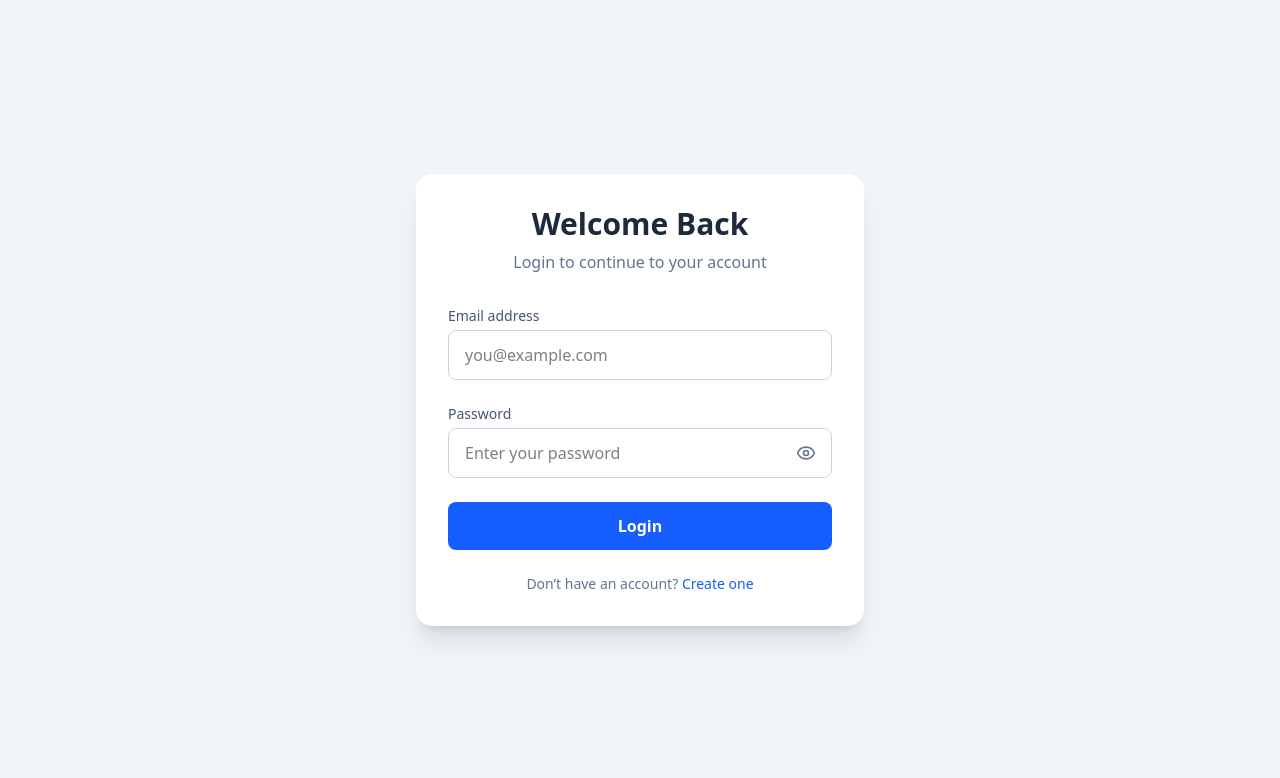
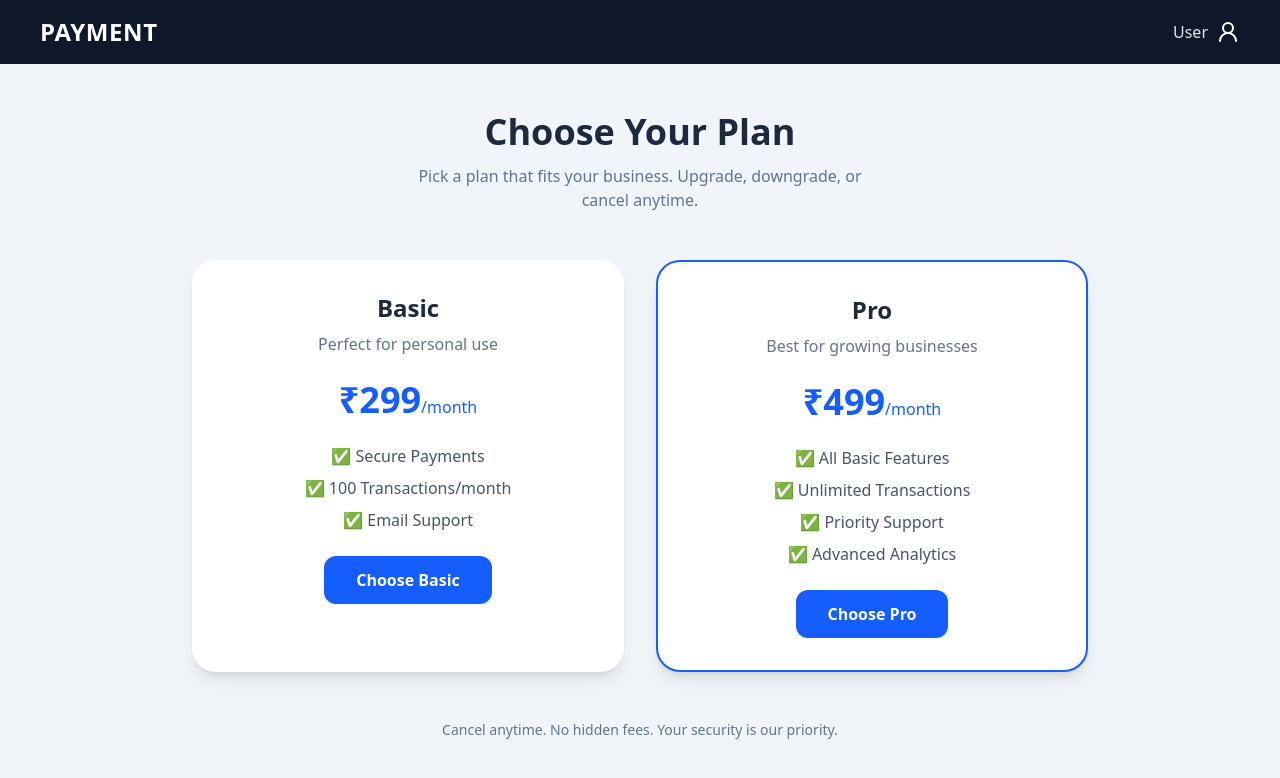
Before and after one commit to sanjayrana2005/payment-gatwey, a React (Vite) app in the folder Frontend/: page /subscription in a window 1280 px wide. Before the commit this address led to /login. Shown: the top 778 px of the page. Built offline with nearby package versions, Linux system fonts and the light colour scheme; no server answers.

Commit message:
context api

```diff
--- a/Frontend/src/App.jsx
+++ b/Frontend/src/App.jsx
@@ -1,4 +1,4 @@
-import React from 'react'
+import React, { useContext } from 'react'
 import { Route, Routes } from 'react-router-dom'
 import Home from './Pages/Home'
 import Login from './Components/Login'
@@ -8,47 +8,32 @@ import { Navigate } from "react-router-dom";
 import { useEffect, useState } from "react";
 import axios from "axios";
 import { ToastContainer } from 'react-toastify';
+import { userContext } from './Context/UserContext'
 
 const App = () => {
-  const [loading, setLoading] = useState(true);
-  const [auth, setAuth] = useState(false);
 
-  const [user, setUser] = useState(
-    JSON.parse(localStorage.getItem("user"))
-  );
+  const { auth, loading, user, setUser } = useContext(userContext)
 
   const ProtectedRoute = ({ children }) => {
     if (loading) return <p>Loading...</p>;
     return auth ? children : <Navigate to="/login" replace />;
   };
 
-  useEffect(() => {
-    axios.get(`${import.meta.env.VITE_BACKEND_URL}/api/user/check`, {
-      withCredentials: true
-    })
-      .then(() => {
-        setAuth(true);
-        setLoading(false);
-      })
-      .catch(() => {
-        setAuth(false);
-        setLoading(false);
-      });
-  }, []);
+
 
   return (
     <>
       <Routes>
-      <Route path='/' element={<Home isAuth={auth} user={user} setUser={setUser} />} />
-      <Route path='/login' element={<Login setUser={setUser} />} />
+        <Route path='/' element={<Home />} />
+        <Route path='/login' element={<Login />} />
         <Route path='/signup' element={<Signup />} />
         <Route path='/subscription' element={
           <ProtectedRoute>
-          <Subscription user={user} />
+            <Subscription />
           </ProtectedRoute>
         } />
       </Routes>
-      <ToastContainer/>
+      <ToastContainer />
     </>
   )
 }
--- a/Frontend/src/Components/Login.jsx
+++ b/Frontend/src/Components/Login.jsx
@@ -25,7 +25,6 @@ const Login = ({ setUser }) => {
       if(data){
         setLoading(false)
       }
-      setUser(data.safeUser);
       localStorage.setItem("user", JSON.stringify(data.safeUser));
       toast.success(data?.message);
 
--- a/Frontend/src/Components/Subscription.jsx
+++ b/Frontend/src/Components/Subscription.jsx
@@ -1,47 +1,51 @@
 import { Save, UserRound } from "lucide-react";
-import { Link, useNavigate } from "react-router-dom";
+import { data, Link, useNavigate } from "react-router-dom";
 import axios from "axios";
-import { useState } from "react";
+import { useContext, useState } from "react";
 import { toast } from "react-toastify";
+import { useEffect } from "react";
+import { userContext } from "../Context/UserContext";
 
-const Subscription = ({ user }) => {
+const Subscription = () => {
   const [open, setOpen] = useState(false);
   const navigate = useNavigate();
+  const { user, setUser } = useContext(userContext)
+  console.log(user?.isPremium)
 
   // LOGOUT HANDLER (Works on mobile + desktop)
   const logoutHandle = async () => {
     try {
-     const {data}= await axios.post(
+      const { data } = await axios.post(
         `${import.meta.env.VITE_BACKEND_URL}/api/user/logout`,
         {},
         { withCredentials: true }
       );
       // Redirect to login
       navigate("/");
-      console.log(data)
+      setUser(null)
       toast.success(data.message);
     } catch (error) {
       console.error("Logout failed:", error);
     }
   };
 
-  const handleSubscription = async (planType) =>{
+  const handleSubscription = async (planType) => {
     try {
-      const {data}=await axios.post(`${import.meta.env.VITE_BACKEND_URL}/api/payment/order`,
+      const { data } = await axios.post(`${import.meta.env.VITE_BACKEND_URL}/api/payment/order`,
         {
           planType
-        },{
-          withCredentials:true
+        }, {
+        withCredentials: true
       }
       )
-      const {amount,currency,orderId,notes} = data.saveOrder;
+      const { amount, currency, orderId, notes } = data.saveOrder;
       const options = {
-        key:  data.key_id, // Replace with your Razorpay key_id
+        key: data.key_id, // Replace with your Razorpay key_id
         amount, // Amount is in currency subunits.
         currency,
         name: "Payment",
         description: 'Pay to get subscription',
-        order_id:orderId , // This is the order_id created in the backend
+        order_id: orderId, // This is the order_id created in the backend
         prefill: {
           name: notes.name,
         },
@@ -51,14 +55,16 @@ const Subscription = ({ user }) => {
       };
 
       const rzp = new window.Razorpay(options);
+
       rzp.open();
     } catch (error) {
       toast.error(error?.response?.data?.message)
     }
   }
 
+
   return (
-    <div className="min-h-screen bg-slate-100 flex flex-col">
+    user?.isPremium ? (<>
       <nav className="bg-slate-900 text-white px-6 md:px-10 py-4 flex justify-between items-center">
         <Link to="/" className="text-2xl font-bold tracking-wide">
           PAYMENT
@@ -72,7 +78,53 @@ const Subscription = ({ user }) => {
             <span className="hidden md:block text-slate-200">
               {user?.name || "User"}
             </span>
-            <UserRound className="cursor-pointer"/>
+            <UserRound className="cursor-pointer" />
+          </button>
+
+          {open && (
+            <div className="absolute right-0 mt-2 bg-white text-slate-800 rounded-lg shadow-lg w-36 z-50">
+              <button
+                onClick={logoutHandle}
+                className="w-full text-left px-4 py-2 hover:bg-gray-100 rounded-lg"
+              >
+                Logout
+              </button>
+            </div>
+          )}
+        </div>
+      </nav>
+      <div className="min-h-screen flex flex-col justify-center items-center bg-slate-100 px-4">
+        <div className="bg-white shadow-lg rounded-2xl p-8 text-center max-w-md">
+          <h1 className="text-3xl font-bold text-red-600 mb-4">Subscription Active</h1>
+          <p className="text-slate-700 mb-6">
+            You already have the <span className="font-semibold">{user?.planType == "basic" ? "Basic" : "Pro"}</span> subscription.
+          </p>
+          <p className="text-slate-500 mb-6">
+            No need to pay again. You can enjoy all the features of your current plan.
+          </p>
+          <Link
+            to="/"
+            className="bg-blue-600 hover:bg-blue-700 text-white px-6 py-3 rounded-xl font-semibold transition"
+          >
+            Go to Dashboard
+          </Link>
+        </div>
+      </div></>) :
+      (<div className="min-h-screen bg-slate-100 flex flex-col">
+        <nav className="bg-slate-900 text-white px-6 md:px-10 py-4 flex justify-between items-center">
+          <Link to="/" className="text-2xl font-bold tracking-wide">
+            PAYMENT
+          </Link>
+
+          <div className="relative">
+            <button
+              onClick={() => setOpen(!open)}
+              className="flex items-center gap-2 focus:outline-none "
+            >
+              <span className="hidden md:block text-slate-200">
+                {user?.name || "User"}
+              </span>
+              <UserRound className="cursor-pointer" />
             </button>
 
             {open && (
@@ -115,7 +167,7 @@ const Subscription = ({ user }) => {
                 <li>✅ Email Support</li>
               </ul>
 
-            <button onClick={()=>handleSubscription("basic")}
+              <button onClick={() => handleSubscription("basic")}
                 className="bg-blue-600 hover:bg-blue-700 cursor-pointer text-white py-3 px-8 rounded-xl font-semibold transition transform hover:scale-105"
               >
                 Choose Basic
@@ -137,7 +189,7 @@ const Subscription = ({ user }) => {
                 <li>✅ Advanced Analytics</li>
               </ul>
 
-            <button onClick={()=>handleSubscription("pro")}
+              <button onClick={() => handleSubscription("pro")}
                 className="bg-blue-600 hover:bg-blue-700 cursor-pointer text-white py-3 px-8 rounded-xl font-semibold transition transform hover:scale-105"
               >
                 Choose Pro
@@ -150,7 +202,7 @@ const Subscription = ({ user }) => {
             Cancel anytime. No hidden fees. Your security is our priority.
           </p>
         </div>
-    </div>
+      </div>)
   );
 };
 
--- /dev/null
+++ b/Frontend/src/Context/UserContext.jsx
@@ -0,0 +1,37 @@
+import axios from 'axios';
+import React, { createContext, useEffect, useState } from 'react'
+
+export const userContext = createContext()
+
+const UserContext = ({ children }) => {
+    const [loading, setLoading] = useState(true);
+    const [auth, setAuth] = useState(false);
+
+    const [user, setUser] = useState(
+        JSON.parse(localStorage.getItem("user"))
+    );
+
+    useEffect(() => {
+        const fetchData = async () => {
+            try {
+                const { data } = await axios.get(`${import.meta.env.VITE_BACKEND_URL}/api/user/check`, {
+                    withCredentials: true
+                });
+                setAuth(true);
+                setLoading(false)
+            } catch (error) {
+                setAuth(true);
+            } finally {
+                setLoading(false)
+            }
+        }
+        fetchData();
+    }, []);
+    return (
+        <userContext.Provider value={{ auth, loading, setAuth, user, setUser }}>
+            {children}
+        </userContext.Provider>
+    )
+}
+
+export default UserContext
--- a/Frontend/src/Pages/Home.jsx
+++ b/Frontend/src/Pages/Home.jsx
@@ -1,18 +1,19 @@
 import { UserRound } from "lucide-react";
-import { useState } from "react";
+import { useContext, useState } from "react";
 import { Link, useLocation, useNavigate } from "react-router-dom";
 import axios from "axios";
 import { toast } from "react-toastify";
+import { userContext } from "../Context/UserContext";
 
-const Home = ({ user, isAuth, setUser }) => {
-  const location = useLocation();
+const Home = () => {
+  const { auth, setAuth, user, setUser } = useContext(userContext)
   const navigate = useNavigate();
 
   const [menuOpen, setMenuOpen] = useState(false);
 
   const handleLogout = async () => {
     try {
-      const {data} = await axios.post(
+      const { data } = await axios.post(
         `${import.meta.env.VITE_BACKEND_URL}/api/user/logout`,
         {},
         { withCredentials: true }
@@ -21,6 +22,7 @@ const Home = ({ user, isAuth, setUser }) => {
       localStorage.removeItem("user");
       setMenuOpen(false);
       setUser(null)
+      setAuth(false)
       toast.success(data.message);
       navigate("/login");
     } catch (err) {
@@ -35,7 +37,7 @@ const Home = ({ user, isAuth, setUser }) => {
           PAYMENT
         </Link>
 
-        {isAuth ? (
+        {auth ? (
           <div className="relative">
             <button
               onClick={() => setMenuOpen(!menuOpen)}
--- a/Frontend/src/main.jsx
+++ b/Frontend/src/main.jsx
@@ -3,9 +3,12 @@ import { createRoot } from 'react-dom/client'
 import './index.css'
 import App from './App.jsx'
 import {BrowserRouter} from "react-router-dom"
+import UserContext from './Context/UserContext.jsx'
 
 createRoot(document.getElementById('root')).render(
   <BrowserRouter>
-    <App />
+    <UserContext>
+      <App />
+    </UserContext>
   </BrowserRouter>
 )
```
Also changed, not shown: 1 other file (tests, documents, lock files or other folders). Lines whose indentation alone changed are shown as unchanged.
